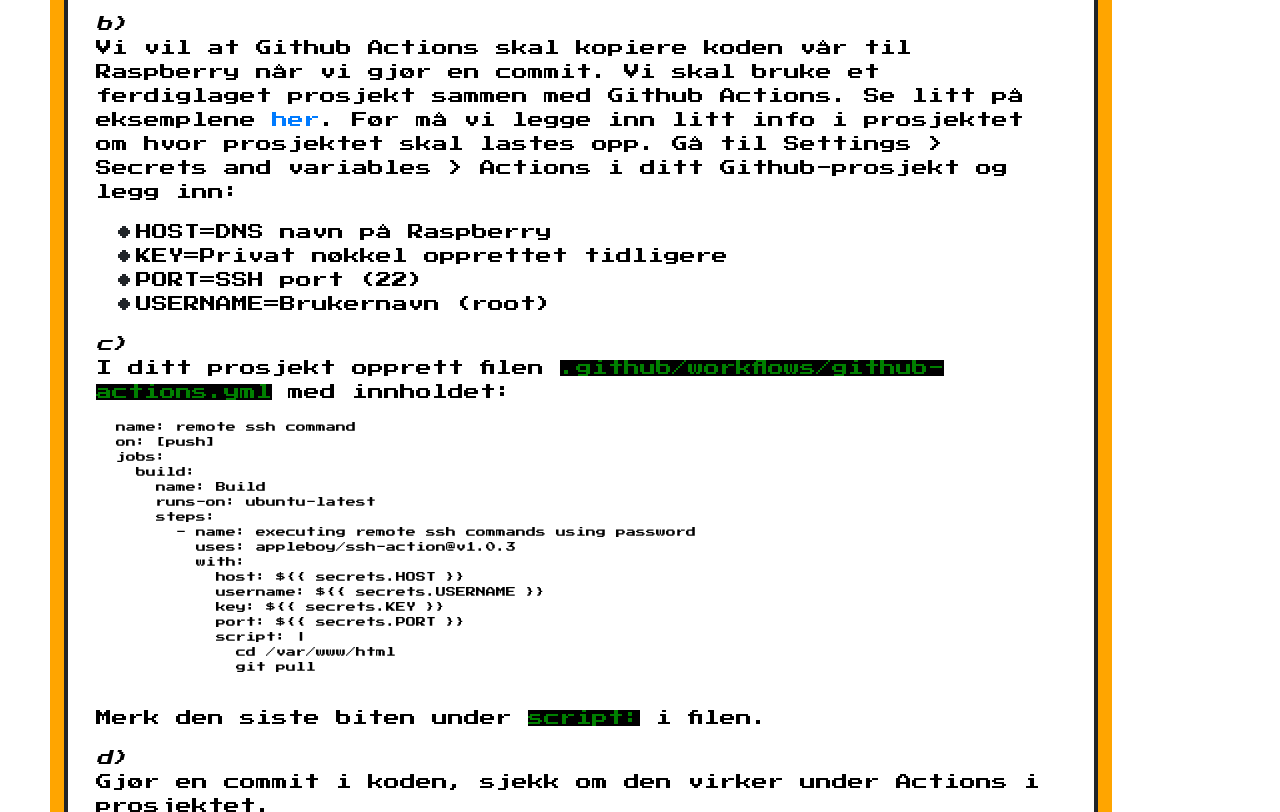
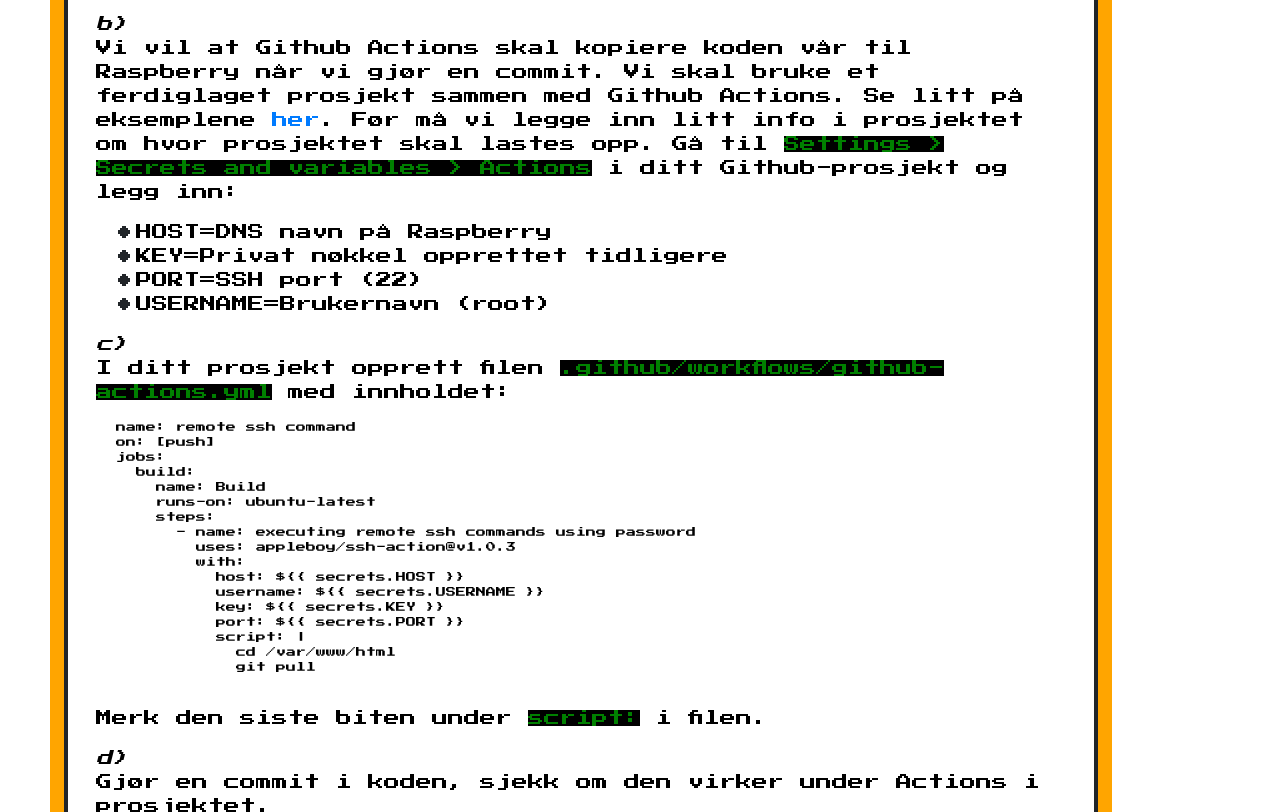
Before and after one commit to t0mare/t0mare.github.io, a plain HTML site: page index.html in a window 1280 px wide. Shown: the part 1540-2352 px from the top of the page. Drawn offline with nearby package versions, Linux system fonts and the light colour scheme.

Commit message:
formating

```diff
--- a/index.html
+++ b/index.html
@@ -107,7 +107,7 @@
             Actions. Se litt på eksemplene
             <a href="https://github.com/appleboy/ssh-action">her</a>. Før må vi
             legge inn litt info i prosjektet om hvor prosjektet skal lastes opp. Gå
-            til Settings > Secrets and variables > Actions i ditt Github-prosjekt og
+            til <code>Settings > Secrets and variables > Actions</code> i ditt Github-prosjekt og
             legg inn:
             <div class="lists">
               <ul class="nes-list is-disc">
```
